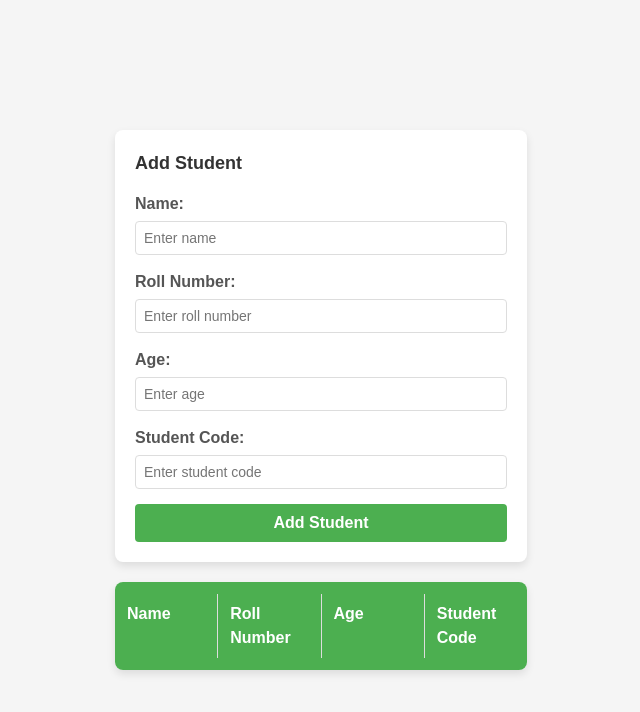
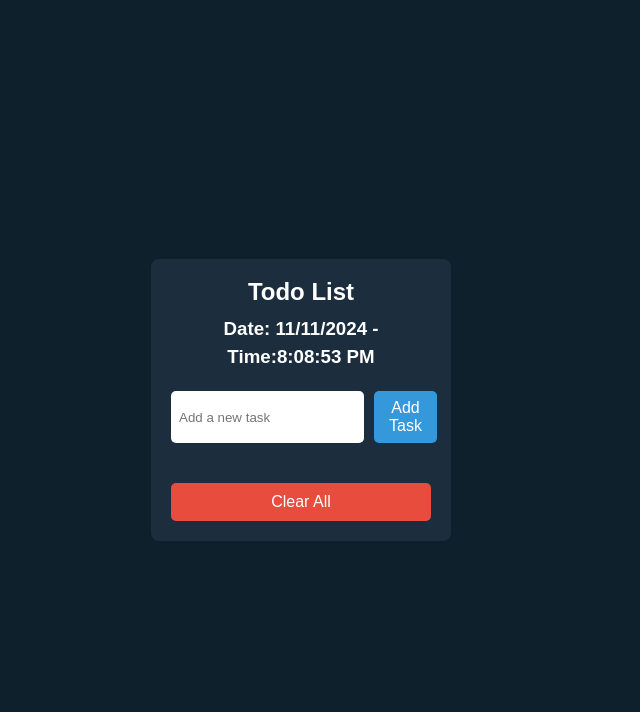
Before and after one commit to warrioralok/Profile, a React (Vite) app in the folder vite-project/: page / in a window 1280 px wide. Shown: the top 712 px of the page, without its empty margins (339-979 px from the left). Built offline with nearby package versions, Linux system fonts and the light colour scheme.

Commit message:
Digital clock

```diff
--- a/vite-project/src/App.jsx
+++ b/vite-project/src/App.jsx
@@ -1,6 +1,6 @@
-//import Todo from "./component/Project/Todo"
+import Todo from "./component/Project/Todo"
 
-import { StudentRecord } from "./component/StudentRecord/StudentRecord"
+//import { StudentRecord } from "./component/StudentRecord/StudentRecord"
 
 // import Profile from "./Profile"
 function App() {
@@ -8,8 +8,8 @@ function App() {
   return (
     <>
       {/* <Profile/> */}
-      {/* <Todo/> */}
-      <StudentRecord/>
+      <Todo/>
+      {/* <StudentRecord/> */}
     </>
   )
 }
--- a/vite-project/src/component/Project/Todo.jsx
+++ b/vite-project/src/component/Project/Todo.jsx
@@ -1,11 +1,11 @@
 import './Todo.css'
-import { useState } from 'react'
+import { useEffect, useState } from 'react'
 
 const Todo = () =>{
 
     const  [inputValue, setInputValue] = useState('');
     const  [task, setTask] = useState([]);
-
+    const  [dateTime, setDateTime] = useState("")
     const handleInputChange = (value) =>{
         setInputValue(value);
     }
@@ -18,11 +18,24 @@ const Todo = () =>{
         setInputValue('');
     }
 
+    useEffect(() =>{
+        const interval = setInterval(()=>{
+            const date = new Date();
+            const getDate = date.toLocaleDateString();
+            const getTime = date.toLocaleTimeString();
+            setDateTime(`${getDate} - Time:${getTime}`)
+    },1000);
+
+    return () => clearInterval(interval);
+    },[])
+
+
     return(
         <>
         <form onSubmit={formSubmission}>
             <div className="todo-app">
                 <h1>Todo List</h1>
+                <h3 className='DateTime'>Date: {dateTime}</h3>
                 <p className="current-time" id="currentTime"></p>
 
             <div className="input-container">
```
